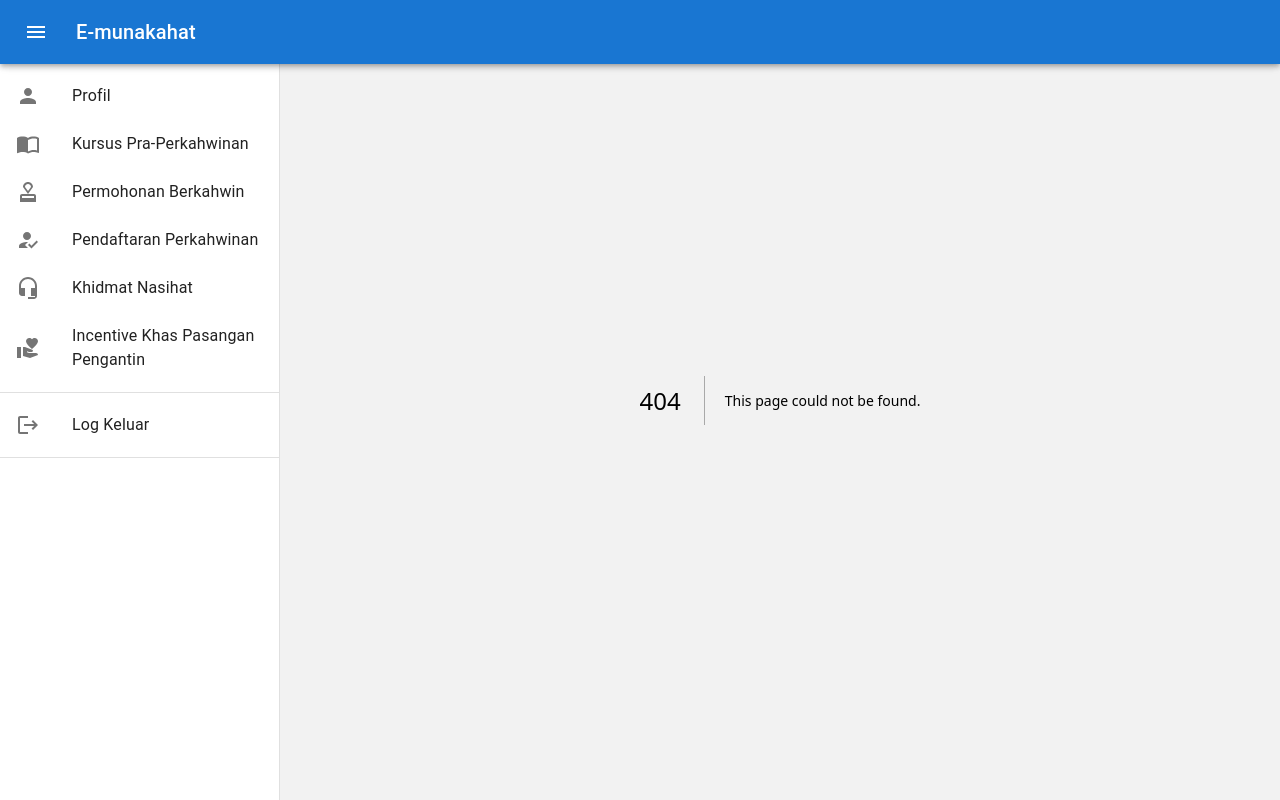
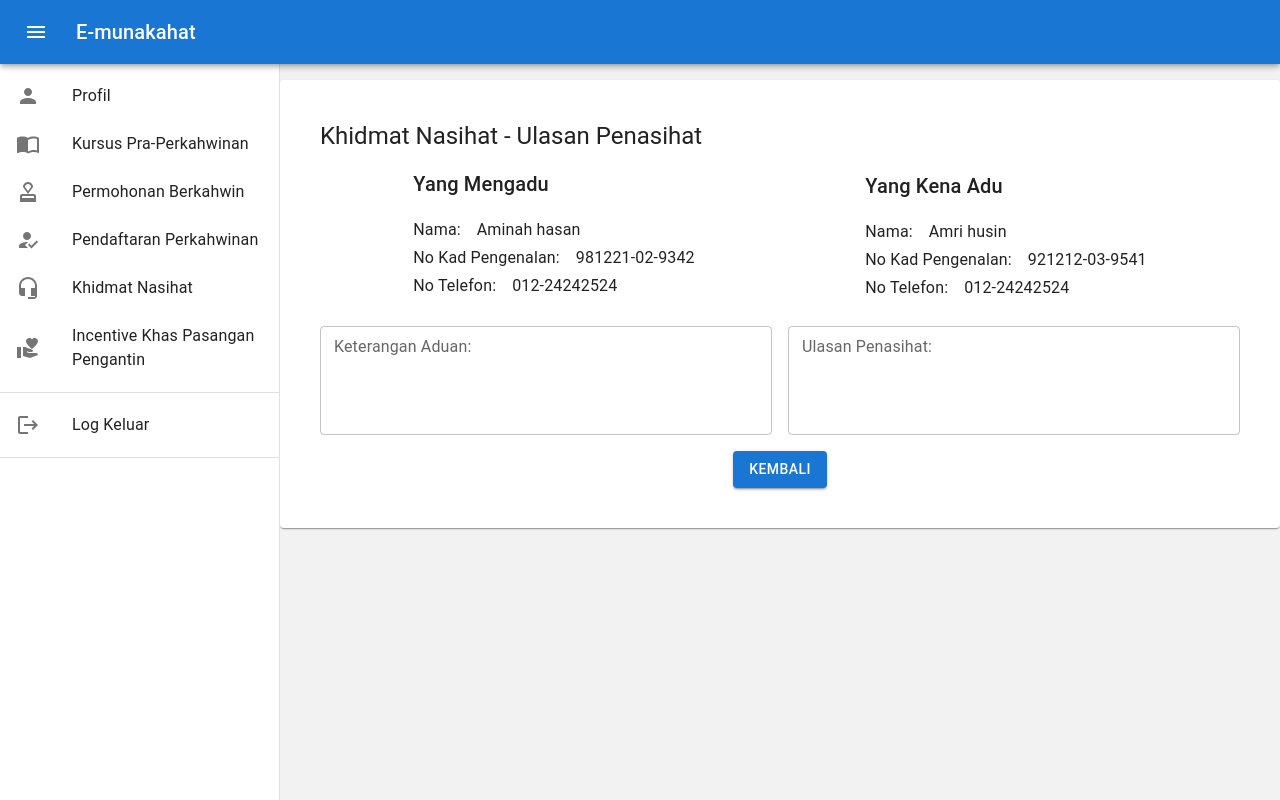
Before and after one commit to ahmadisyraf/emunakahat, a Next.js app in the folder view/: page /marriage_consultation/advisor_review in a window 1280 px wide. Before the commit this address had no page. Built offline with nearby package versions, Linux system fonts and the light colour scheme.

Commit message:
add advisor review
adding advisor review with changes for other sub module

```diff
--- /dev/null
+++ b/view/pages/marriage_consultation/advisor_review/index.js
@@ -0,0 +1,89 @@
+import * as React from 'react';
+import Table from '@mui/material/Table';
+import TableBody from '@mui/material/TableBody';
+import TableCell from '@mui/material/TableCell';
+import TableContainer from '@mui/material/TableContainer';
+import TableHead from '@mui/material/TableHead';
+import TableRow from '@mui/material/TableRow';
+import Paper from '@mui/material/Paper';
+import { Grid } from '@mui/material';
+import { styled } from '@mui/material/styles';
+import { Box, useTheme, Typography, Button, Stack, TextField} from "@mui/material";
+import { useState } from 'react';
+import PageviewIcon from '@mui/icons-material/Pageview';
+import EditIcon from '@mui/icons-material/Edit';
+import DeleteIcon from '@mui/icons-material/Delete';
+
+
+const  AdvView = () => {
+    const [anjuran, setAnjuran] = useState();
+
+    const handleChange = (event) => {
+        setAnjuran(event.target.value);
+    };
+
+    const Item = styled(Paper)(({ theme }) => ({
+      backgroundColor: theme.palette.mode === 'dark' ? '#1A2027' : '#fff',
+      ...theme.typography.body2,
+      padding: theme.spacing(1),
+      textAlign: 'center',
+      color: theme.palette.text.secondary,
+    }));
+
+    const theme = useTheme();
+
+    return (
+
+        <Paper sx={{ mt: 10, px: 5, py: 5, backgroundColor: theme.palette.primary }}>
+            <Typography variant='h5'>Khidmat Nasihat - Ulasan Penasihat</Typography>
+        <Grid container spacing={2} justifyContent={'center'}>
+          <Grid item xs={6}>
+            {
+              <Box sx={{mt:2}}>
+                  <Typography variant='h6'>Yang Mengadu</Typography>
+                  <Stack spacing={2} direction={"row"} sx={{mt:2}}>
+                    <div><Typography variant="subtitle1">Nama:</Typography></div>
+                    <div><Typography variant="subtitle1">Aminah hasan</Typography></div>
+
+                  </Stack>
+                  <Stack spacing={2} direction={"row"}>
+                  <Typography variant="subtitle1">No Kad Pengenalan:</Typography>
+                  <Typography variant="subtitle1">981221-02-9342</Typography>
+                  </Stack>
+                  <Stack spacing={2} direction={"row"}>
+                  <Typography variant="subtitle1">No Telefon: </Typography>
+                  <Typography variant="subtitle1">012-24242524</Typography>
+                  </Stack>
+              </Box>
+            }
+        </Grid>
+          <Box sx={{mt:4.3}}>
+                  <Typography variant='h6'>Yang Kena Adu</Typography>
+                  <Stack spacing={2} direction={"row"} sx={{mt:2}}>
+                    <div><Typography variant="subtitle1">Nama:</Typography></div>
+                    <div><Typography variant="subtitle1">Amri husin</Typography></div>
+
+                  </Stack>
+                  <Stack spacing={2} direction={"row"}>
+                  <Typography variant="subtitle1">No Kad Pengenalan:</Typography>
+                  <Typography variant="subtitle1">921212-03-9541</Typography>
+                  </Stack>
+                  <Stack spacing={2} direction={"row"}>
+                  <Typography variant="subtitle1">No Telefon: </Typography>
+                  <Typography variant="subtitle1">012-24242524</Typography>
+                  </Stack>
+              </Box>
+        </Grid>
+            <Stack direction="row" spacing={2} sx={{mt:3}} justifyContent={'center'}>
+                         <TextField fullWidth id="outlined-size-small" label="Keterangan Aduan: " multiline rows={4} variant="outlined" size='small'/>
+                         <TextField fullWidth id="outlined-size-small" label="Ulasan Penasihat: " multiline rows={4} variant="outlined" size='small' sx={{mt:2}}/>
+                    </Stack>
+            <Stack direction="row" spacing={2} sx={{mt:2}} justifyContent={'center'}>
+                <Button variant="contained">Kembali</Button>
+            </Stack>
+        </Paper>
+
+    );
+}
+
+export default AdvView;
--- a/view/pages/marriage_consultation/index.js
+++ b/view/pages/marriage_consultation/index.js
@@ -4,7 +4,8 @@ import {
 import CheckCons from "./check_consultation";
 import DateCons from "./date_consultation";
 import ApplyCons from "./apply_consultation";
-import ReviewCons from "./review_consultation";
+import UpdateCons from "./update_consultation";
+import AdvView from "./advisor_review";
 
 //this is marriage consultation package view
 export default function MarriageCons() {
@@ -14,7 +15,8 @@ export default function MarriageCons() {
             {/* <CheckCons /> */}
             {/* <DateCons /> */}
             <ApplyCons/>
-            {/* <ReviewCons/> */}
+            {/* <UpdateCons/> */}
+            {/* <AdvView/> */}
         </Box>
     );
 }
```
Also changed, not shown: view/pages/marriage_consultation/apply_consultation/index.js (+0 -8 lines), view/pages/marriage_consultation/update_consultation/index.js (renamed from view/pages/marriage_consultation/review_consultation/index.js, +3 -16 lines).
